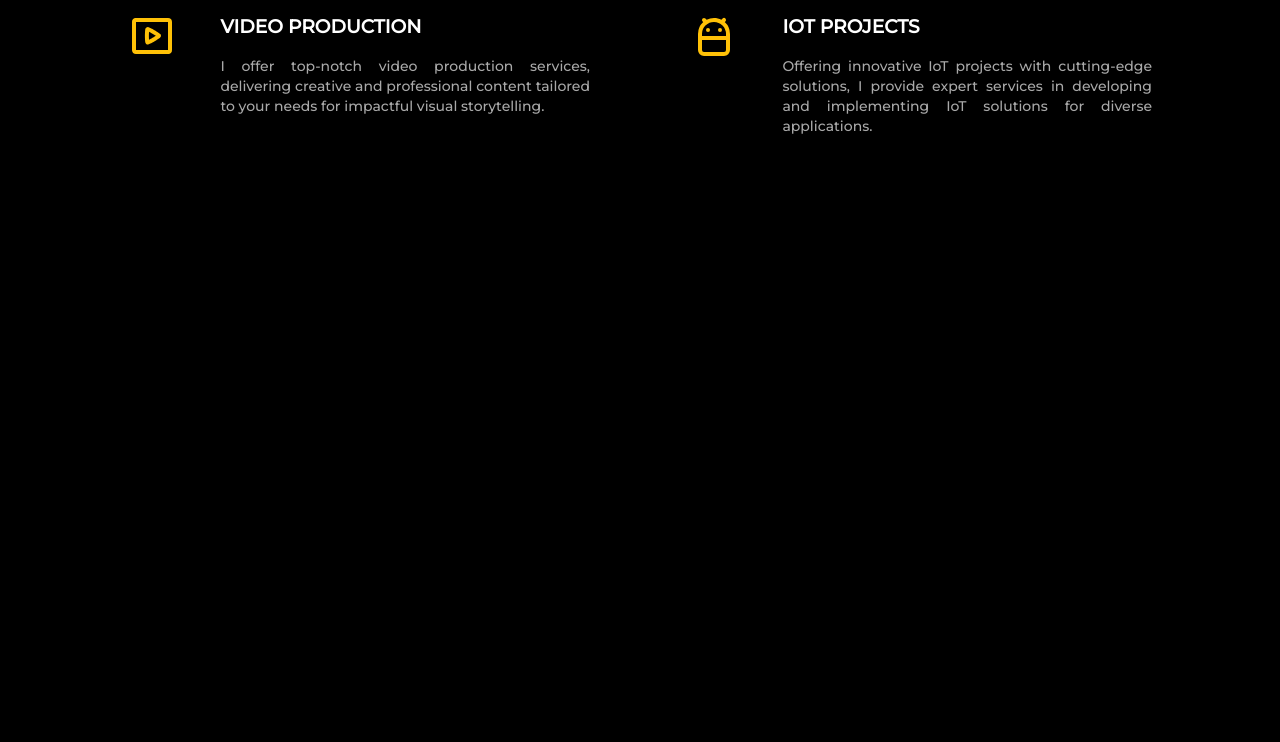
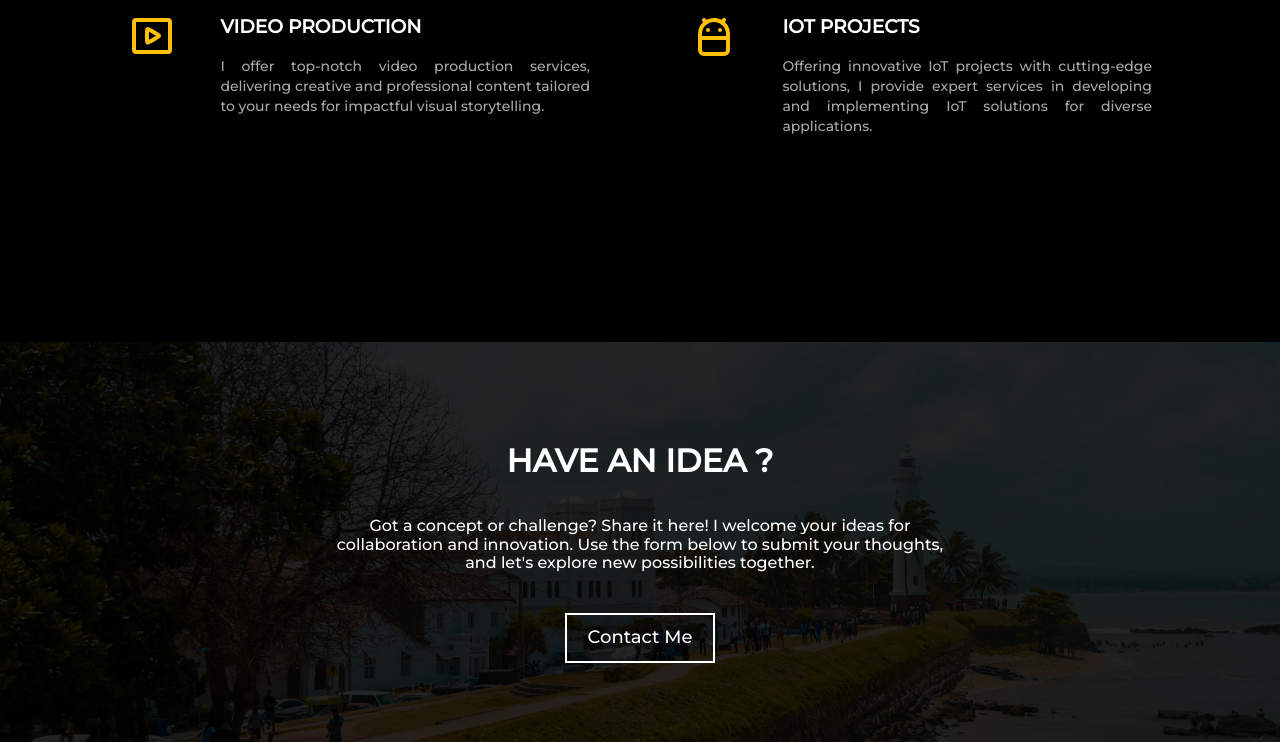
Before and after one commit to achinthajayashan/Portfolio-2024, a plain HTML site: page index.html in a window 1280 px wide. Shown: the part 2026-2768 px from the top of the page. Before the commit the page ends 2368 px from the top, so only its background shows below. Drawn offline with Linux system fonts and the light colour scheme.

Commit message:
have an idea section

```diff
--- a/assets/styles/Style.css
+++ b/assets/styles/Style.css
@@ -216,3 +216,27 @@ svg{
     text-align: justify;
     line-height: 20px;
 }
+
+.hiremesec{
+    width: 100vw;
+    height: 50vh;
+    background-color: transparent; !important;
+    background-image: url("/assets/images/bg-large2.png");
+    background-position: center;
+    background-size: cover;
+    position: sticky;
+    display: flex;
+    flex-direction: column;
+    align-items: center;
+    justify-content: center;
+    color: white;
+}
+
+.hiremesec h1{
+}
+
+.hiremesec p{
+    width: 50%;
+    text-align: center;
+    margin-bottom: 40px;
+}
--- a/index.html
+++ b/index.html
@@ -118,6 +118,12 @@
             </div>
         </div>
     </section>
+
+    <section class="hiremesec">
+        <h1>HAVE AN IDEA ?</h1>
+        <p>Got a concept or challenge? Share it here! I welcome your ideas for collaboration and innovation. Use the form below to submit your thoughts, and let's explore new possibilities together.</p>
+        <button>Contact Me</button>
+    </section>
 </main>
 <footer></footer>
 </body>
```
Also changed, not shown: assets/images/bg-large2.png (added), assets/images/person-working-html-computer.jpg (added), 1 other file.
